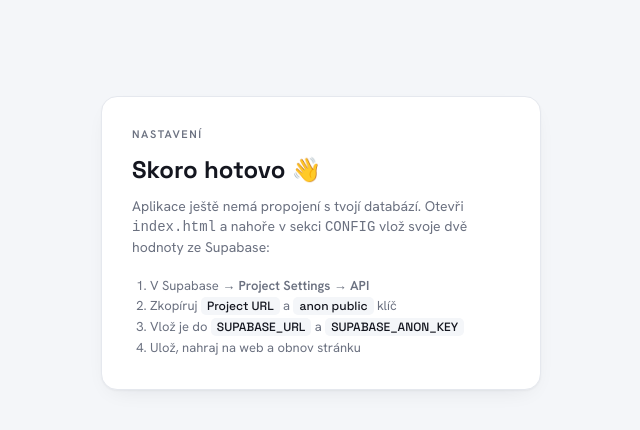
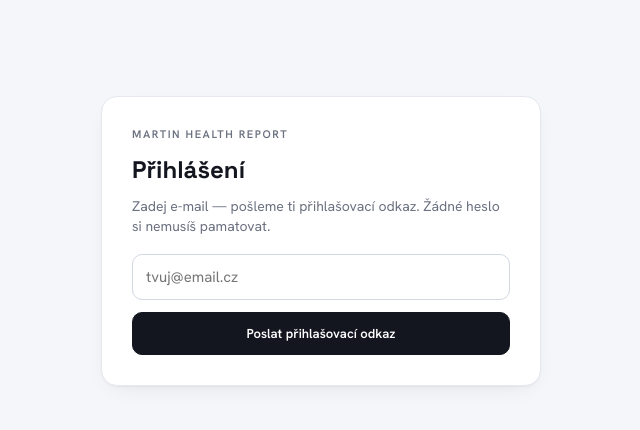
Before and after one commit to mhlousek/health, a plain HTML site: page index.html in a window 1280 px wide. Shown: the whole page, without its empty margins (319-959 px from the left). Drawn offline with nearby package versions, Linux system fonts and the light colour scheme.

Commit message:
Update Supabase URL and anon key in index.html

```diff
--- a/index.html
+++ b/index.html
@@ -228,8 +228,8 @@
    CONFIG — sem vlož svoje hodnoty ze Supabase (Settings → API)
    Použij klíč "anon public", NIKDY "service_role".
    ============================================================ */
-const SUPABASE_URL      = 'PASTE_YOUR_PROJECT_URL';
-const SUPABASE_ANON_KEY = 'PASTE_YOUR_ANON_KEY';
+const SUPABASE_URL      = 'https://guyvjxqzdszrjnsgidhn.supabase.co';
+const SUPABASE_ANON_KEY = 'sb_publishable_tcKhexjRlC2BU6SWvwidgA_BFU05iQm';
 /* ============================================================ */
 
 const $=id=>document.getElementById(id);
```
